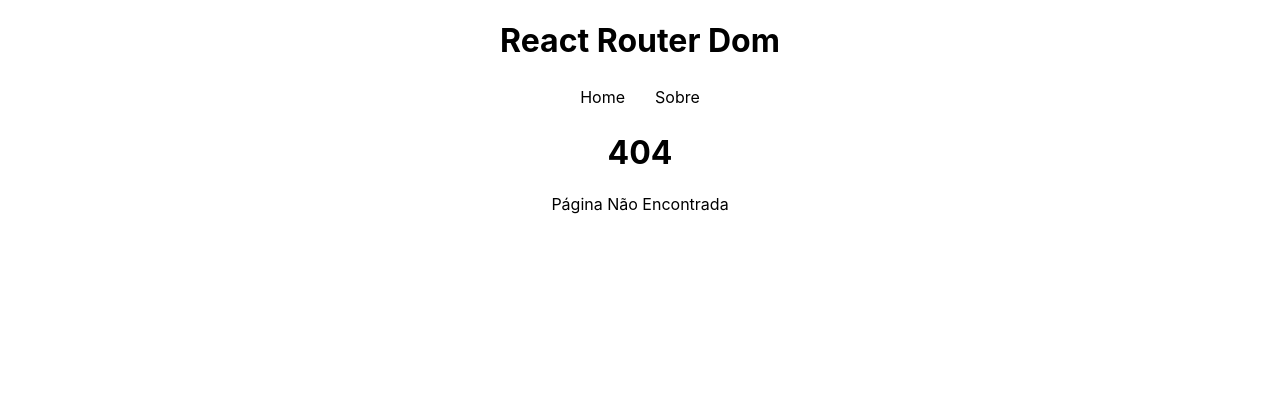
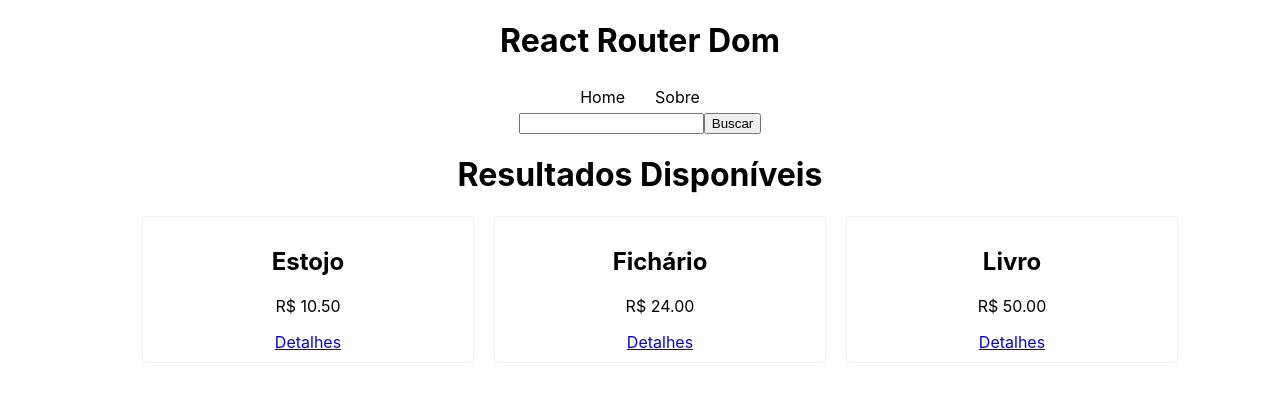
Before and after one commit to sabrinaaraujoo/react-curso, a React (Create React App) app in the folder react-router/: page /search in a window 1280 px wide. Before the commit this address had no page. Shown: the top 402 px of the page. Built offline with nearby package versions, Linux system fonts and the light colour scheme; data requests are answered from the project's data file.

Commit message:
Search Params

```diff
--- a/react-router/src/App.js
+++ b/react-router/src/App.js
@@ -5,6 +5,7 @@
 
 // components
 import Navbar from "./components/Navbar";
+import SearchForm from "./components/SearchForm";
 
 // pages
 import Home from "./pages/Home";
@@ -12,6 +13,7 @@
 import Product from "./pages/Product";
 import Info from "./pages/Info";
 import NotFound from "./pages/NotFound";
+import Search from "./pages/Search";
 
 function App() {
   return (
@@ -20,6 +22,8 @@
       <BrowserRouter>
         {/* // Links com React Router */}
         <Navbar />
+        {/* search */}
+        <SearchForm />
         <Routes>
           <Route path="/" element={<Home />} />
           <Route path="/about" element={<About />} />
@@ -27,6 +31,8 @@
           <Route path="/products/:id" element={<Product />} />
           {/* Nested routes */}
           <Route path="/products/:id/info" element={<Info />} />
+          {/* search */}
+          <Route path="/search" element={<Search />} />
           {/* Página não encontrada */}
           <Route path="*" element={<NotFound />} />
         </Routes>
--- /dev/null
+++ b/react-router/src/components/SearchForm.jsx
@@ -0,0 +1,22 @@
+import { useState } from "react";
+import { useNavigate } from "react-router-dom";
+
+const SearchForm = () => {
+  const navigate = useNavigate();
+  const [query, setQuery] = useState();
+
+  const handleSubmit = (e) => {
+    e.preventDefault();
+
+    navigate("/search?q=" + query);
+  };
+
+  return (
+    <form onSubmit={handleSubmit}>
+      <input type="text" onChange={(e) => setQuery(e.target.value)} />
+      <input type="submit" value="Buscar" />
+    </form>
+  );
+};
+
+export default SearchForm;
--- /dev/null
+++ b/react-router/src/pages/Search.jsx
@@ -0,0 +1,30 @@
+import { useSearchParams, Link } from "react-router-dom";
+import { useFetch } from "../hooks/useFetch";
+
+const Search = () => {
+  const [searchParams] = useSearchParams();
+
+  const url = "http://localhost:3000/products?" + searchParams;
+  const { data: items, loading, error } = useFetch(url);
+
+  return (
+    <div>
+      <h1>Resultados Disponíveis</h1>
+      <ul className="products">
+        {error && <p>{error}</p>}
+        {loading && <p>Carregando...</p>}
+        {items &&
+          items.map((item) => (
+            <li key={item.id}>
+              <h2>{item.name}</h2>
+              <p>R$ {item.price}</p>
+              {/* Rota Dinâmica */}
+              <Link to={`/products/${item.id}`}>Detalhes</Link>
+            </li>
+          ))}
+      </ul>
+    </div>
+  );
+};
+
+export default Search;
```
